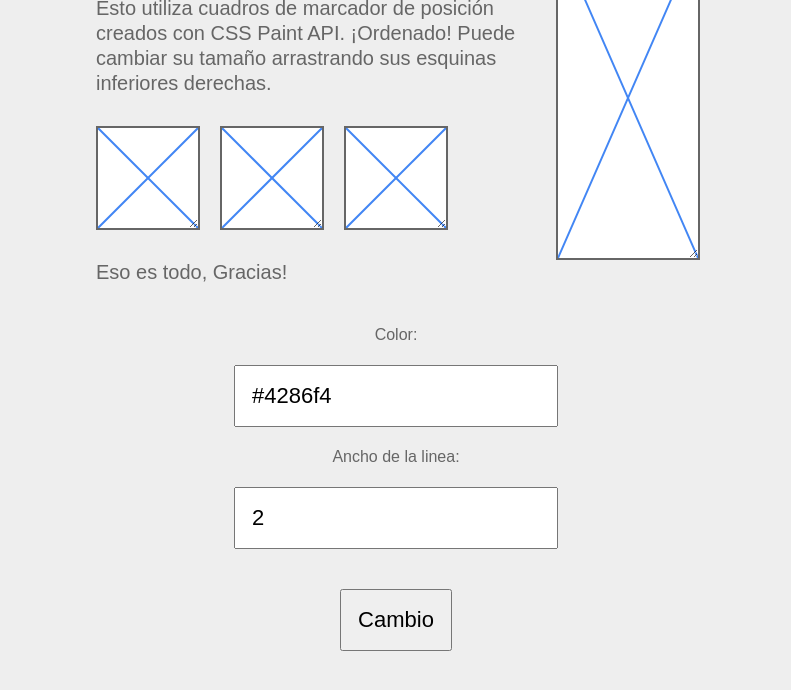
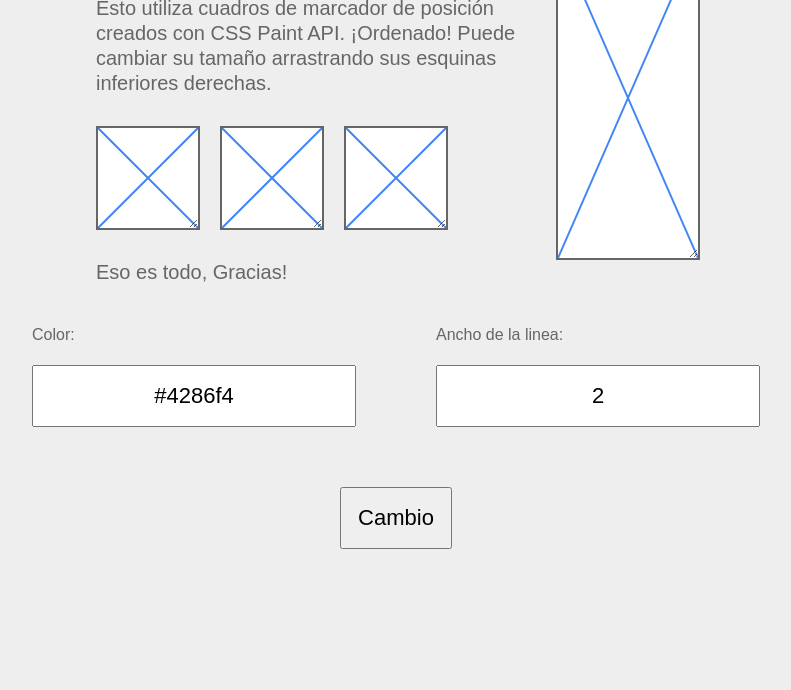
Before and after one commit to crvb0797/Houdini-paintAPI, a plain HTML site: page index.html in a window 1280 px wide. Shown: the part 228-918 px from the top of the page, without its empty margins (244-1035 px from the left). After the commit the page ends 817 px from the top, so only its background shows below. Drawn offline with Linux system fonts and the light colour scheme.

Commit message:
Mejorando el diseño de los input

```diff
--- a/css/style.css
+++ b/css/style.css
@@ -75,7 +75,20 @@ aside .placeholder {
   margin: 20px 0;
   width: 100%;
   display: flex;
+  justify-content: center;
+  align-items: center;
+}
+
+.properties-color,
+.properties-lineWidth {
+  display: flex;
   flex-direction: column;
+  margin: 0 40px;
+}
+
+.container-button {
+  width: 100%;
+  display: flex;
   justify-content: center;
   align-items: center;
 }
@@ -85,4 +98,5 @@ input {
   padding: 16px;
   font-family: Arial, Helvetica, sans-serif;
   font-size: 22px;
+  text-align: center;
 }
--- a/index.html
+++ b/index.html
@@ -29,10 +29,16 @@
       </aside>
     </div>
     <div class="container-properties">
-      <label for="input">Color: </label>
-      <input type="text" value="#4286f4" class="input color" />
-      <label for="input">Ancho de la linea: </label>
-      <input type="text" value="2" class="input lineWidth" />
+      <div class="properties-color">
+        <label for="input">Color: </label>
+        <input type="text" value="#4286f4" class="input color" />
+      </div>
+      <div class="properties-lineWidth">
+        <label for="input">Ancho de la linea: </label>
+        <input type="text" value="2" class="input lineWidth" />
+      </div>
+    </div>
+    <div class="container-button">
       <input
         type="button"
         id="boton1"
@@ -42,6 +48,7 @@
       />
     </div>
     <!-- En este caso comprobamos que disponemos de la Paint API con el cndicional,
+    </div>
     esto nos permitiría poder predentar una alternativa y no cargar el módulo si no
     es soportado -->
     <script>
```
